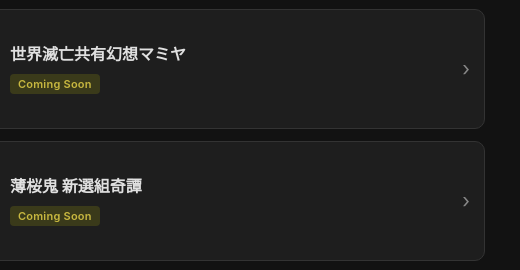
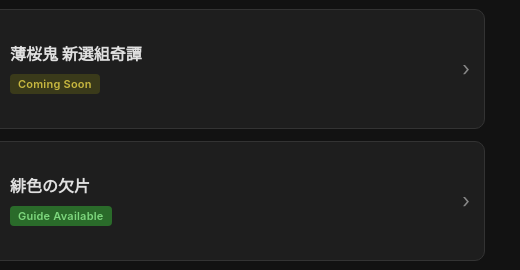
Before and after one commit to kanjieater/VN-Guide, a plain HTML site: page index.html in a window 1280 px wide. Shown: the part 511-781 px from the top of the page, 439-959 px from the left. Drawn offline with Linux system fonts and the light colour scheme.

Commit message:
sync: update playing list [2026-07-17 14:57 UTC]

```diff
--- a/games.json
+++ b/games.json
@@ -31,7 +31,7 @@
     "cover_url": "https://t.vndb.org/cv/94/96894.jpg",
     "added_at": "2026-07-07T22:51:38.476489+00:00"
   },
-"v29081": {
+  "v29081": {
     "slug": "blood-the-last-vampire",
     "has_guide": false,
     "title": "Blood: The Last Vampire",
--- a/index.html
+++ b/index.html
@@ -199,7 +199,7 @@
 </footer>
 
 <script>
-const GAMES = [{"slug": "yuno", "title": "Kono Yo no Hate de Koi o Utau Shoujo YU-NO", "alttitle": "この世の果てで恋を唄う少女YU-NO", "has_guide": true, "cover_url": "https://t.vndb.org/cv/29/59029.jpg"}, {"slug": "hiiro-no-kakera", "title": "Hiiro no Kakera", "alttitle": "緋色の欠片", "has_guide": true, "cover_url": "https://t.vndb.org/cv/43/85243.jpg"}, {"slug": "hakuouki-shinsengumi-kitan", "title": "Hakuouki ~Shinsengumi Kitan~", "alttitle": "薄桜鬼 新選組奇譚", "has_guide": false, "cover_url": "https://t.vndb.org/cv/60/76060.jpg"}, {"slug": "arcana-famiglia", "title": "Arcana Famiglia", "alttitle": "アルカナ・ファミリア", "has_guide": false, "cover_url": "https://t.vndb.org/cv/94/96894.jpg"}, {"slug": "sekai-metsubou-kyouyuu-gensou-mamiya", "title": "Sekai Metsubou Kyouyuu Gensou Mamiya", "alttitle": "世界滅亡共有幻想マミヤ", "has_guide": false, "cover_url": "https://t.vndb.org/cv/56/79656.jpg"}, {"slug": "blood-the-last-vampire", "title": "Blood: The Last Vampire", "alttitle": "", "has_guide": false, "cover_url": "https://t.vndb.org/cv/31/119231.jpg"}];
+const GAMES = [{"slug": "yuno", "title": "Kono Yo no Hate de Koi o Utau Shoujo YU-NO", "alttitle": "この世の果てで恋を唄う少女YU-NO", "has_guide": true, "cover_url": "https://t.vndb.org/cv/29/59029.jpg"}, {"slug": "hiiro-no-kakera", "title": "Hiiro no Kakera", "alttitle": "緋色の欠片", "has_guide": true, "cover_url": "https://t.vndb.org/cv/43/85243.jpg"}, {"slug": "hakuouki-shinsengumi-kitan", "title": "Hakuouki ~Shinsengumi Kitan~", "alttitle": "薄桜鬼 新選組奇譚", "has_guide": false, "cover_url": "https://t.vndb.org/cv/60/76060.jpg"}, {"slug": "arcana-famiglia", "title": "Arcana Famiglia", "alttitle": "アルカナ・ファミリア", "has_guide": false, "cover_url": "https://t.vndb.org/cv/94/96894.jpg"}, {"slug": "blood-the-last-vampire", "title": "Blood: The Last Vampire", "alttitle": "", "has_guide": false, "cover_url": "https://t.vndb.org/cv/31/119231.jpg"}];
 
 const VISITED_KEY = "vn-guide-visited";
 let sortMode = localStorage.getItem("vn-guide-sort") || "recent";
```
